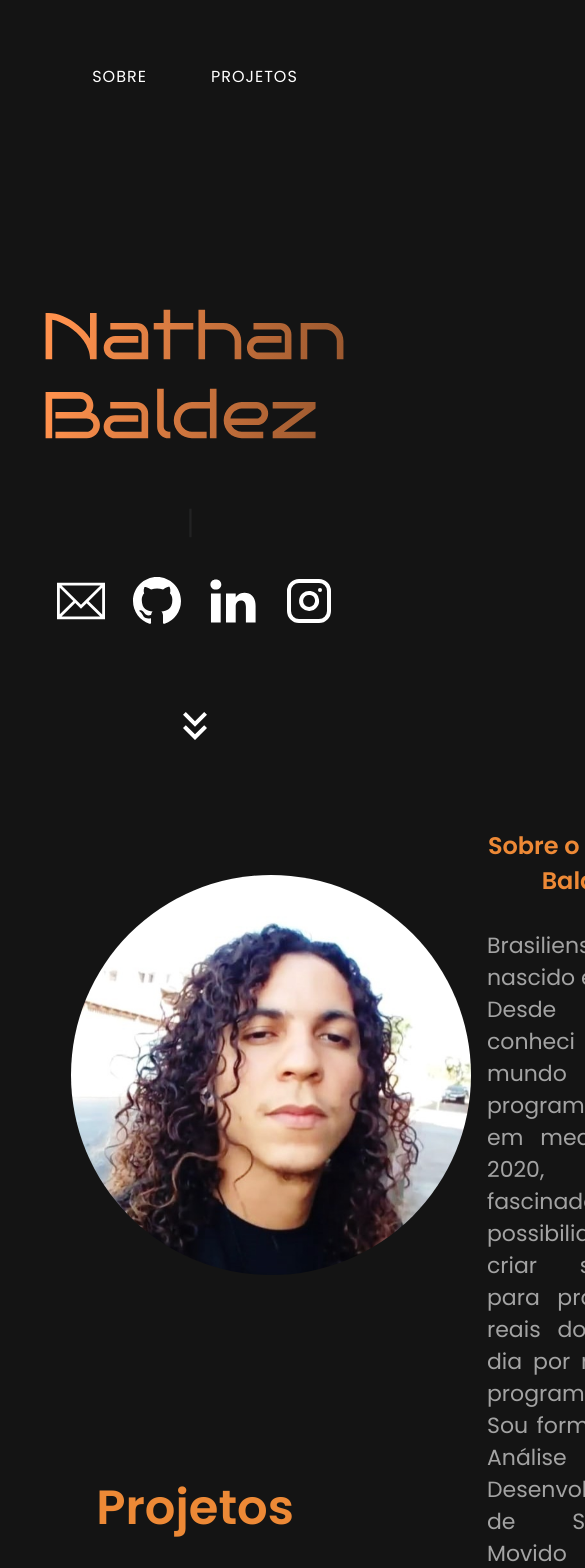
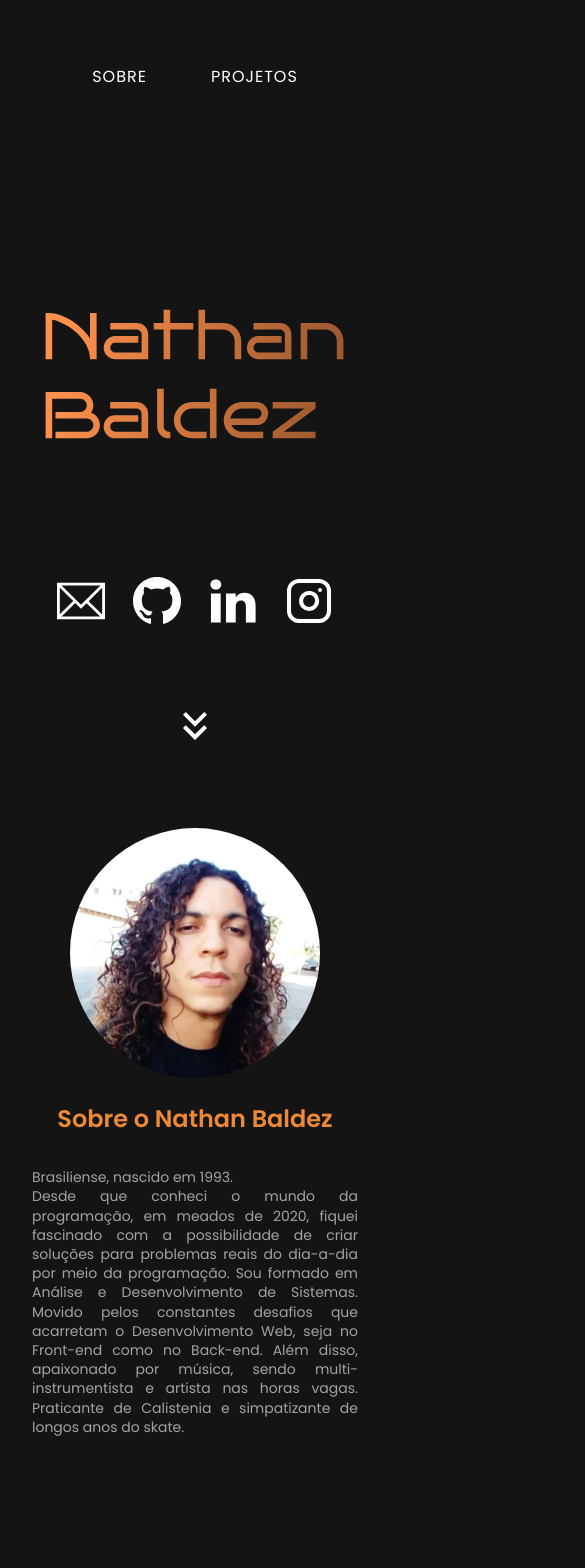
Before and after one commit to nthbaldez/myportfolio, a Next.js app: page / in a window 390 px wide. Shown: the top 1568 px of the page, 585 px wide, since content can reach past the window. Built offline with nearby package versions, Linux system fonts and the light colour scheme; no server answers.

Commit message:
feat: responsivity

```diff
--- a/src/components/BioSecton/styles.ts
+++ b/src/components/BioSecton/styles.ts
@@ -2,12 +2,14 @@ import styled from "styled-components"
 
 export const BioContainer = styled.section`
   color: #fff;
-  width: 80%;
+  /* width: 80%; */
   padding: 0 2rem;
   margin: 0 auto;
+
   display: flex;
   align-items: center;
   justify-content: space-evenly;
+
   gap: 1rem;
   height: 500px;
 
@@ -34,14 +36,59 @@ export const BioContainer = styled.section`
     }
   }
 
-  img {
-    max-width: 400px;
-    height: auto;
-
-    border-radius: 100%;
-  }
-
   button {
     color: white;
   }
+
+  @media (min-width: 320px) {
+    display: flex;
+    flex-direction: column;
+    height: auto;
+    img {
+      max-width: 250px;
+      height: auto;
+
+      border-radius: 100%;
+    }
+
+    div + div {
+      width: 100%;
+      p {
+        font-size: 14px;
+        line-height: 1.2rem;
+      }
+    }
+  }
+
+  @media (min-width: 768px) {
+    display: flex;
+    flex-direction: column;
+    height: auto;
+
+    img {
+      max-width: 400px;
+      height: auto;
+
+      border-radius: 100%;
+    }
+  }
+
+  @media (min-width: 1024px) {
+    height: auto;
+
+    display: flex;
+    align-items: center;
+    justify-content: space-evenly;
+    flex-direction: row;
+
+    div + div {
+      width: 100%;
+      p {
+        font-size: 1.375rem;
+        line-height: 2rem;
+      }
+    }
+  }
+
+
 `
--- a/src/components/MainContainer/styles.ts
+++ b/src/components/MainContainer/styles.ts
@@ -28,6 +28,7 @@ export const SectionIntroductionContainer = styled.section`
     svg {
       color: white;
     }
+
   }
 
 
--- a/src/components/ProjectsSection/styles.ts
+++ b/src/components/ProjectsSection/styles.ts
@@ -7,7 +7,6 @@ export const ProjectsSectionContainer = styled.section`
   align-items: center;
   margin-top: 4rem;
   padding: 2rem 4rem;
-  width: 80%;
 
   > h2 {
     color: var(--orange-400);
@@ -15,12 +14,32 @@ export const ProjectsSectionContainer = styled.section`
     font-size: 3rem;
     margin: 2rem;
   }
+
+  @media (min-width: 768px) {
+    width: 100%;
+  }
+
+  @media (min-width: 1440px) {
+    width: 80%;
+  }
 `
 export const ProjectsListContainer = styled.div`
-  display: grid;
-  grid-template-columns: 1fr 1fr;
-  grid-auto-rows: 200px;
-  gap: 7rem;
+  height: 100vh;
+
+  @media (min-width: 320px) {
+    display: flex;
+    flex-direction: column;
+    gap: 4rem;
+    width: 100%;
+  }
+
+  @media (min-width: 1024px) {
+    display: grid;
+    grid-template-columns: 1fr 1fr;
+    grid-auto-rows: 300px;
+    gap: 2rem;
+  }
+
 `
 
 export const Card = styled.a`
@@ -31,12 +50,12 @@ export const Card = styled.a`
   padding: 2rem;
   border: 1px solid rgb(60, 60, 60);
   border-radius: 0.5rem;
-  height: 280px;
+
   transition: transform 0.2s;
 
   &:hover {
     cursor: pointer;
-    transform: scale(1.025);
+    opacity: 0.8;
   }
 
   header {
@@ -67,4 +86,13 @@ export const Card = styled.a`
     }
   }
 
+  @media (min-width: 768px) {
+    height: 280px;
+    width: 100%;
+  }
+
+  @media (min-width: 320px) {
+    width: 100%;
+  }
+
 `
```
